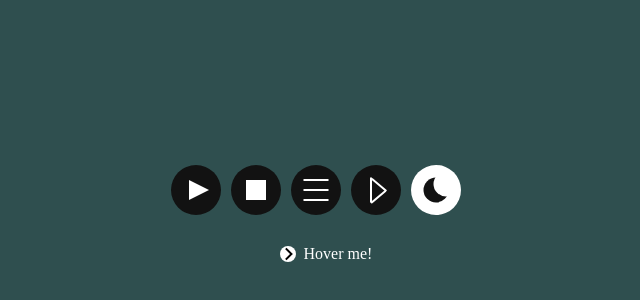
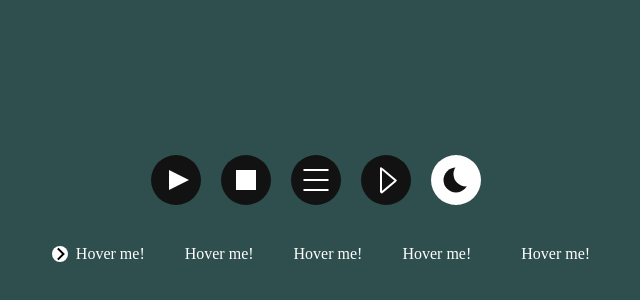
Before and after one commit to Astratess/Widgets, a plain HTML site: page index.html in a window 1280 px wide. Shown: the part 194-494 px from the top of the page, without its empty margins (324-964 px from the left). Drawn offline with Linux system fonts and the light colour scheme.

Commit message:
New Hovers

```diff
--- a/css/style.css
+++ b/css/style.css
@@ -17,10 +17,13 @@ a {
 .links {
 	display: flex;
 	justify-content: center;
+	align-items: center;
+	gap: 20px;
 }
 
 .links {
 	margin-top: 30px;
+	gap: 40px;
 }
 
 /* ------------------------------------------------------------ *\
@@ -90,7 +93,6 @@ a {
 	height: 50px;
 	background-color: #121212;
 	border-radius: 50%;
-	margin-left: 10px;
 }
 
 .button-2:hover:after {
@@ -153,7 +155,6 @@ a {
 	height: 50px;
 	background-color: #121212;
 	border-radius: 50%;
-	margin-left: 10px;
 }
 
 .burger {
@@ -201,7 +202,6 @@ a {
 	height: 50px;
 	background-color: #121212;
 	border-radius: 50%;
-	margin-left: 10px;
 }
 
 .burger-2 {
@@ -284,7 +284,6 @@ a {
 	height: 50px;
 	background-color: #fff;
 	border-radius: 50%;
-	margin-left: 10px;
 	transition: 500ms background-color;
 }
 
@@ -325,6 +324,7 @@ a {
 .button-5:hover .moon {
 	background-color: orange;
 }
+
 
 /* ------------------------------------------------------------ *\
 	Link
@@ -420,3 +420,203 @@ a {
 	transform: translateY(-50%) rotate(45deg);
 	animation: 500ms pop-out forwards;
 }
+
+
+
+/* ------------------------------------------------------------ *\
+	Link-2
+\* ------------------------------------------------------------ */
+
+.link-2 {
+	display: inline-block;
+	position: relative;
+	color: #fff;
+}
+
+.link-2:after,
+.link-2:before {
+	content: '';
+	width: 100%;
+	height: 2px;
+	background-color: currentColor;
+	position: absolute;
+	left: 0;
+	transform: scale(0);
+	transition: 500ms transform;
+}
+
+.link-2:after {
+	top: 100%;
+}
+
+.link-2:before {
+	bottom: 100%;
+}
+
+.link-2:hover:before,
+.link-2:hover:after {
+	transform: scale(1.0);
+}
+
+/* ------------------------------------------------------------ *\
+	Link-3
+\* ------------------------------------------------------------ */
+
+.link-3{
+	display: inline-block;
+	position: relative;
+	color: #fff;
+}
+
+.link-3:before,
+.link-3:after {
+	content: '';
+	width: 100%;
+	height: 2px;
+	position: absolute;
+	left: 0;
+	background-color: currentColor;
+	transform: scaleX(0);
+	transition: 750ms transform;
+}
+
+.link-3:before {
+	top: 0;
+	transform-origin: left;
+}
+
+.link-3:after {
+	bottom: 0;
+	transform-origin: right;
+}
+
+.link-3:hover:before {
+	transform: scaleX(1);
+	transform-origin: right;
+}
+
+.link-3:hover:after {
+	transform: scaleX(1);
+	transform-origin: left;
+}
+
+/* ------------------------------------------------------------ *\
+	Link-4
+\* ------------------------------------------------------------ */
+
+.link-4{
+	display: inline-block;
+	position: relative;
+	color: #fff;
+}
+
+.link-4:after {
+	content: '';
+	width: 100%;
+	height: 2px;
+	position: absolute;
+	left: 0;
+	background-color: currentColor;
+	transform: scaleX(0);
+	transition: 750ms transform;
+}
+
+.link-4:after {
+	bottom: 0;
+	transform-origin: right;
+}
+
+
+.link-4:hover:after {
+	transform: scaleX(1);
+	transform-origin: left;
+}
+
+/* ------------------------------------------------------------ *\
+	Link-5
+\* ------------------------------------------------------------ */
+
+.link-5 {
+	display: inline-block;
+	position: relative;
+	color: #fff;
+}
+
+.link-5:before,
+.link-5:after,
+.link-5 a:before,
+.link-5 a:after {
+	content: '';
+	position: absolute;
+	background-color: currentColor;
+}
+
+.link-5:before {
+	top: 0;
+	left: 0;
+	width: 100%;
+	height: 1px;
+	transform: scaleX(0);
+	transform-origin: right;
+	transition: 250ms transform;
+	transition-delay: 250ms;
+}
+
+.link-5:after {
+	right: 0;
+	bottom: 0;
+	width: 100%;
+	height: 1px;
+	transform: scaleX(0);
+	transform-origin: left;
+	transition: 250ms transform;
+	transition-delay: 750ms;
+}
+
+.link-5 a {
+	display: inline-block;
+	position: relative;
+	padding: 10px;
+}
+
+.link-5 a:before {
+	bottom: 0;
+	left: 0;
+	height: 100%;
+	width: 1px;
+	transform: scaleY(0);
+	transform-origin: top;
+	transition: 250ms transform;
+	transition-delay: 0ms;
+}
+
+.link-5 a:after {
+	right: 0;
+	bottom: 0;
+	height: 100%;
+	width: 1px;
+	transform: scaleY(0);
+	transform-origin: bottom;
+	transition: 250ms transform;
+	transition-delay: 500ms;
+}
+
+.link-5:hover:before {
+	transform: scaleX(1);
+	transition-delay: 500ms;
+}
+
+.link-5:hover:after {
+	transform: scaleX(1);
+	transition-delay: 0ms;
+}
+
+.link-5:hover a:before {
+	transform: scaleY(1);
+	transition-delay: 750ms;
+}
+
+.link-5:hover a:after {
+	transform: scaleY(1);
+	transition-delay: 250ms;
+}
--- a/index.html
+++ b/index.html
@@ -36,6 +36,16 @@
 		<div class="link">
 			<a href="#">Hover me!</a>
 		</div><!-- /.link -->
+
+		<a href="#" class="link-2">Hover me!</a>
+
+		<a href="#" class="link-3">Hover me!</a>
+
+		<a href="#" class="link-4">Hover me!</a>
+
+		<div class="link-5">
+			<a href="#">Hover me!</a>
+		</div><!-- /.link-5 -->
 	</div><!-- /.links -->
 </body>
 </html>
```
